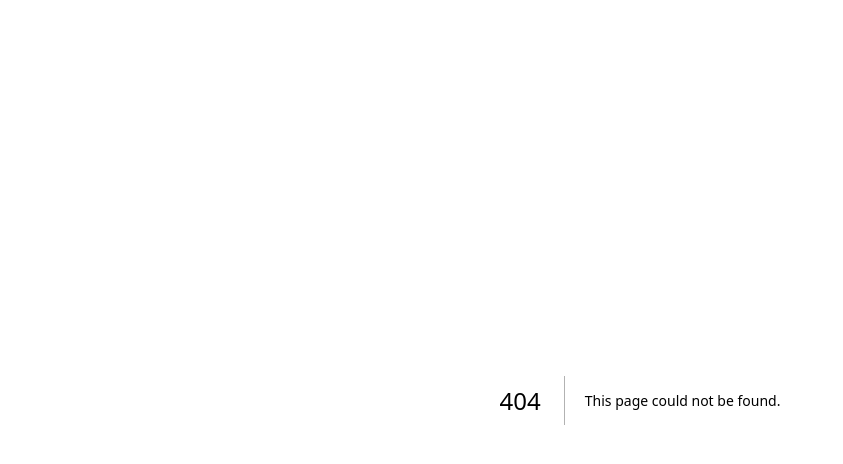
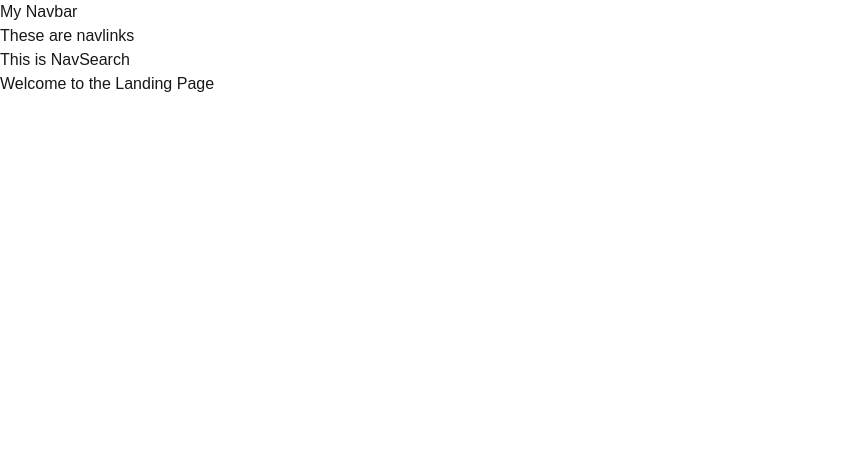
Before and after one commit to Shinia-Gupta/NextJS_RenderingDemo, a Next.js app: page /landing-page in a window 1280 px wide. Before the commit this address had no page. Shown: the top 464 px of the page, without its empty margins (0-843 px from the left). Built offline with nearby package versions, Linux system fonts and the light colour scheme.

Commit message:
client component pattern - Clent component placement within the component trees

```diff
--- /dev/null
+++ b/src/app/landing-page/page.tsx
@@ -0,0 +1,12 @@
+import Navbar from "@/src/components/navbar"
+
+export default function LandingPage() {
+  return (
+    <>
+    <Navbar/>
+    <main>
+      <h1>Welcome to the Landing Page</h1>
+    </main>
+    </>
+  );
+}
--- /dev/null
+++ b/src/components/nav-search.tsx
@@ -0,0 +1,14 @@
+"use client"
+
+import { useState } from "react";
+
+export default function NavSearch() {
+    console.log("Rendering NavSearch");
+    const [search, setSearch] = useState("");
+
+    return (
+        <div>
+            This is NavSearch
+        </div>
+    );
+}
--- /dev/null
+++ b/src/components/navbar.tsx
@@ -0,0 +1,14 @@
+
+import NavSearch from "./nav-search";
+import Navlinks from "./navlinks";
+
+export default function Navbar() {
+    console.log("Rendering Navbar");
+  return (
+    <nav>
+      <h2>My Navbar</h2>
+      <Navlinks/>
+      <NavSearch/>
+    </nav>
+  );
+}
--- /dev/null
+++ b/src/components/navlinks.tsx
@@ -0,0 +1,9 @@
+export default function Navlinks() {
+    console.log("Rendering Navlinks");
+
+    return (
+        <div>
+            These are navlinks
+        </div>
+    );
+}
```
